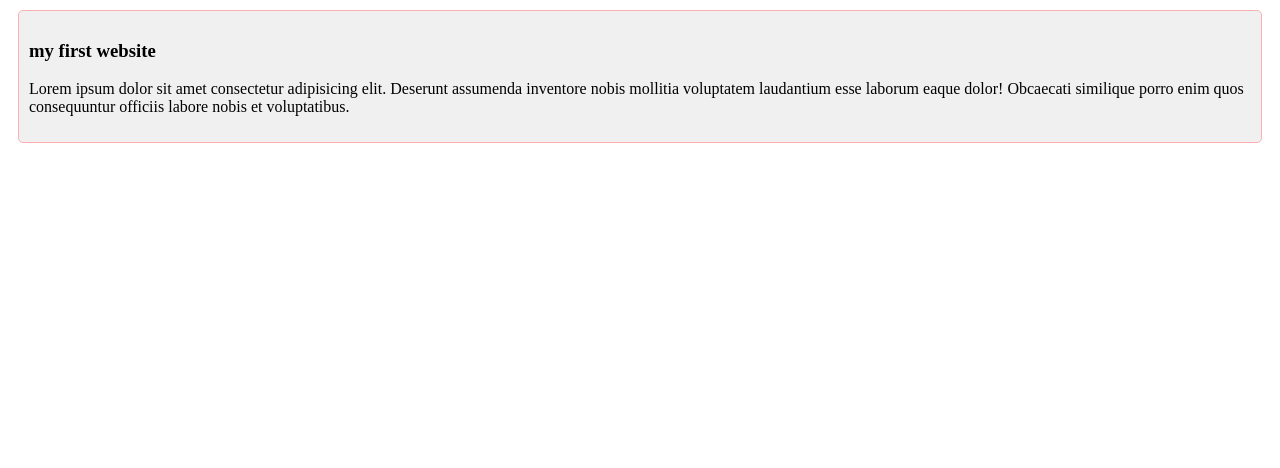
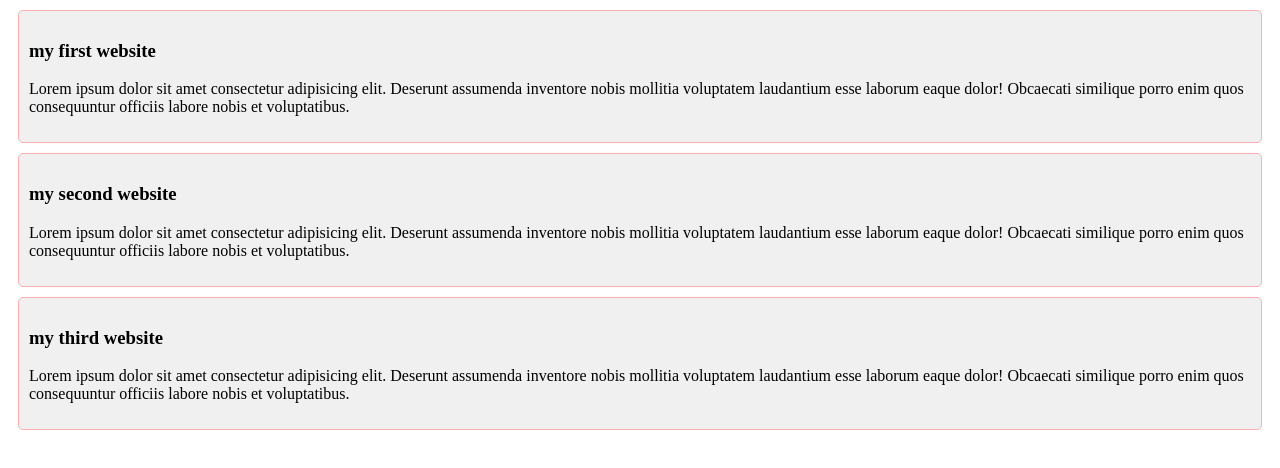
Before and after one commit to tauhidibneamin/my-first-github-repo, a plain HTML site: page index.html in a window 1280 px wide. Drawn offline with Linux system fonts and the light colour scheme.

Commit message:
added the second and third blog

```diff
--- a/index.html
+++ b/index.html
@@ -12,5 +12,15 @@
         <h3> my first website</h3>
         <p>Lorem ipsum dolor sit amet consectetur adipisicing elit. Deserunt assumenda inventore nobis mollitia voluptatem laudantium esse laborum eaque dolor! Obcaecati similique porro enim quos consequuntur officiis labore nobis et voluptatibus.</p>
     </div>
+    <div>
+
+        <h3> my second website</h3>
+        <p>Lorem ipsum dolor sit amet consectetur adipisicing elit. Deserunt assumenda inventore nobis mollitia voluptatem laudantium esse laborum eaque dolor! Obcaecati similique porro enim quos consequuntur officiis labore nobis et voluptatibus.</p>
+    </div>
+    <div>
+
+        <h3> my third website</h3>
+        <p>Lorem ipsum dolor sit amet consectetur adipisicing elit. Deserunt assumenda inventore nobis mollitia voluptatem laudantium esse laborum eaque dolor! Obcaecati similique porro enim quos consequuntur officiis labore nobis et voluptatibus.</p>
+    </div>
 </body>
 </html>
```
